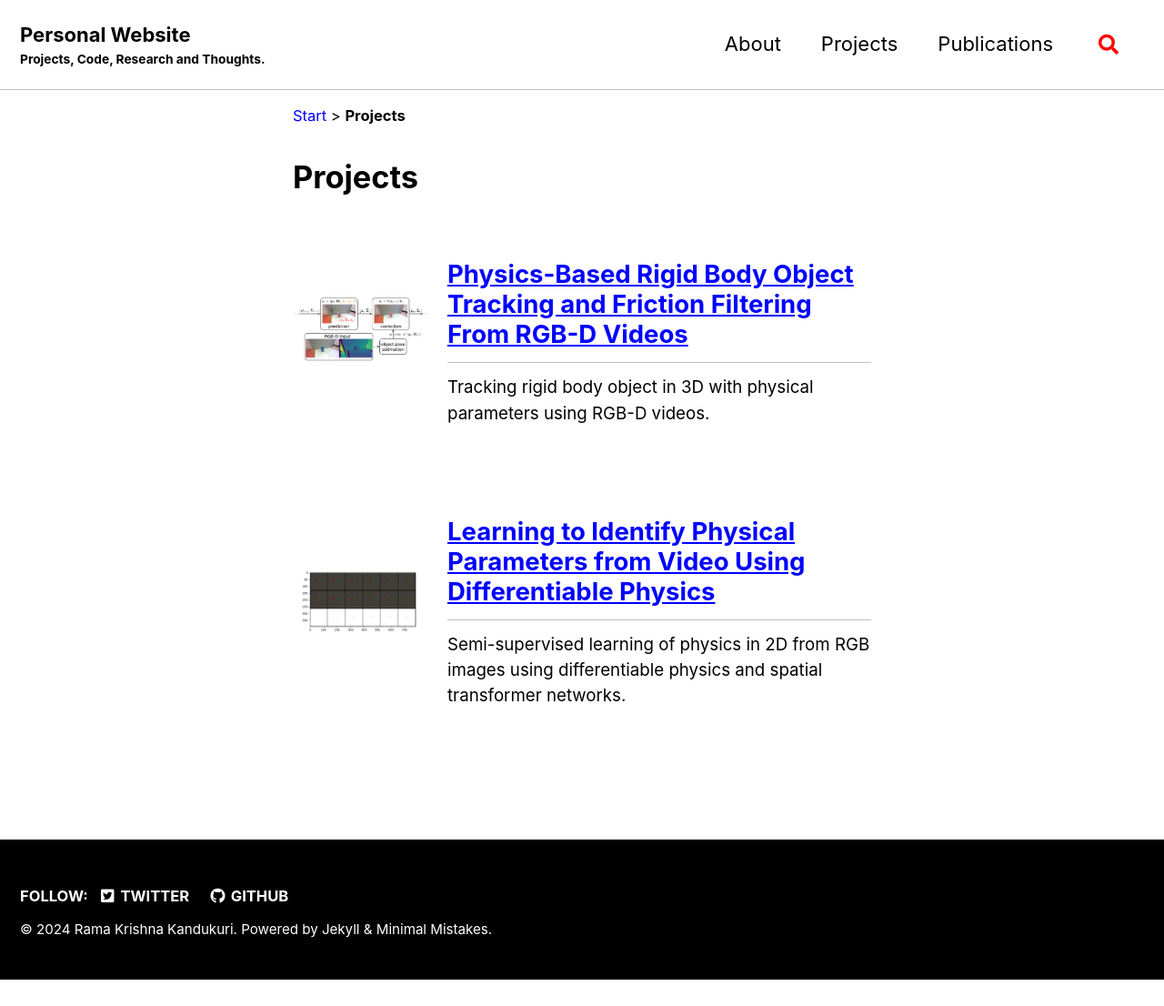
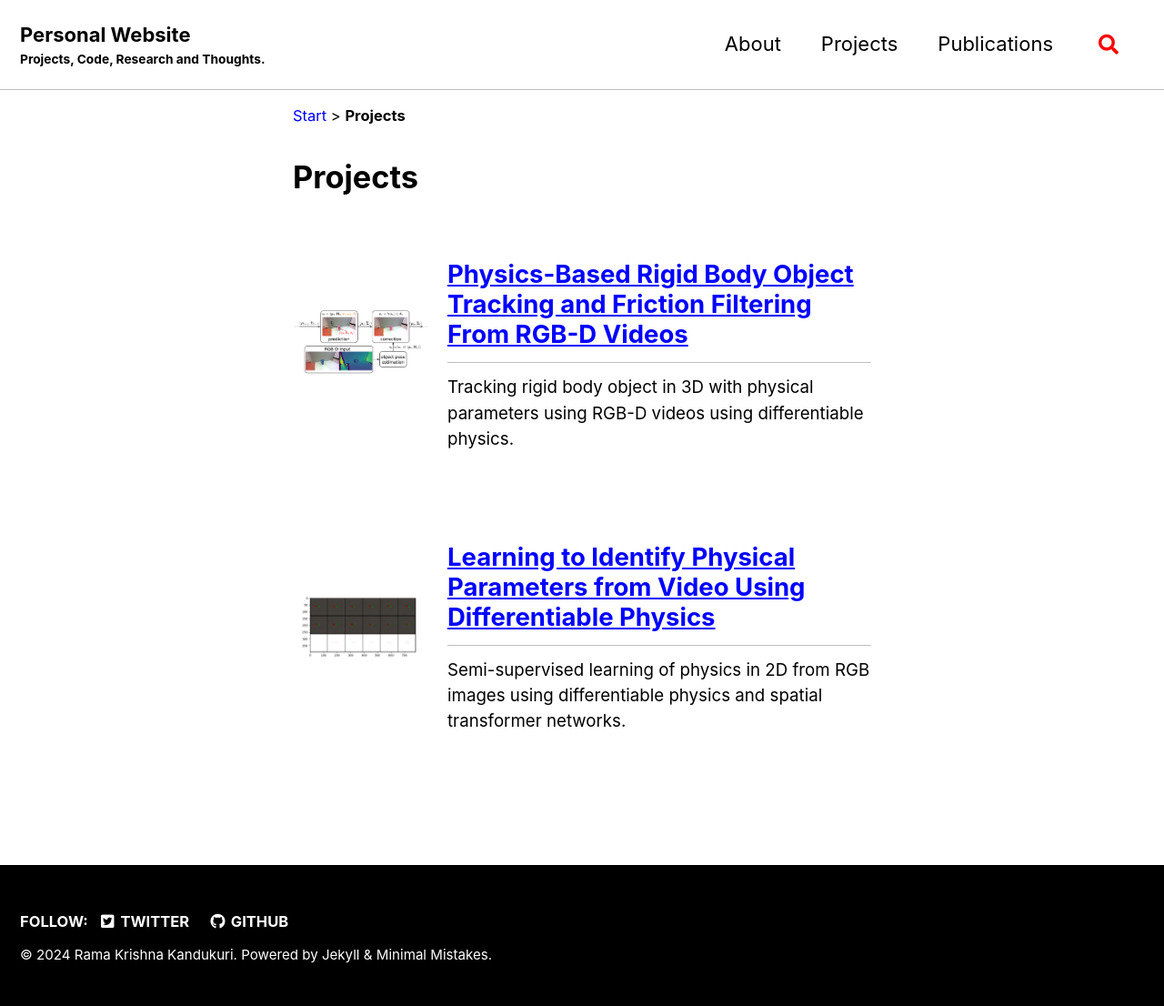
Before and after one commit to prasadkrkp/prasadkrkp.github.io, a Jekyll site: the page built from _pages/projects.md, in a window 1280 px wide. Shown: the whole page at 91% size. Built offline with Jekyll 4.4.1, drawn with Linux system fonts in a browser that asks for light colours; cached includes are drawn as plain includes; before the commit the page ends 1077 px from its top, so only the background shows below that.

Commit message:
Update project description for ekfphys project

```diff
--- a/_projects/ekfphys.md
+++ b/_projects/ekfphys.md
@@ -1,6 +1,6 @@
 ---
 title: Physics-Based Rigid Body Object Tracking and Friction Filtering From RGB-D Videos
-description: Tracking rigid body object in 3D with physical parameters using RGB-D videos.
+description: Tracking rigid body object in 3D with physical parameters using RGB-D videos using differentiable physics.
 image: ../assets/images/projects/ekfphys/title.png
 permalink: /projects/ekfphys
 layout: single
```
